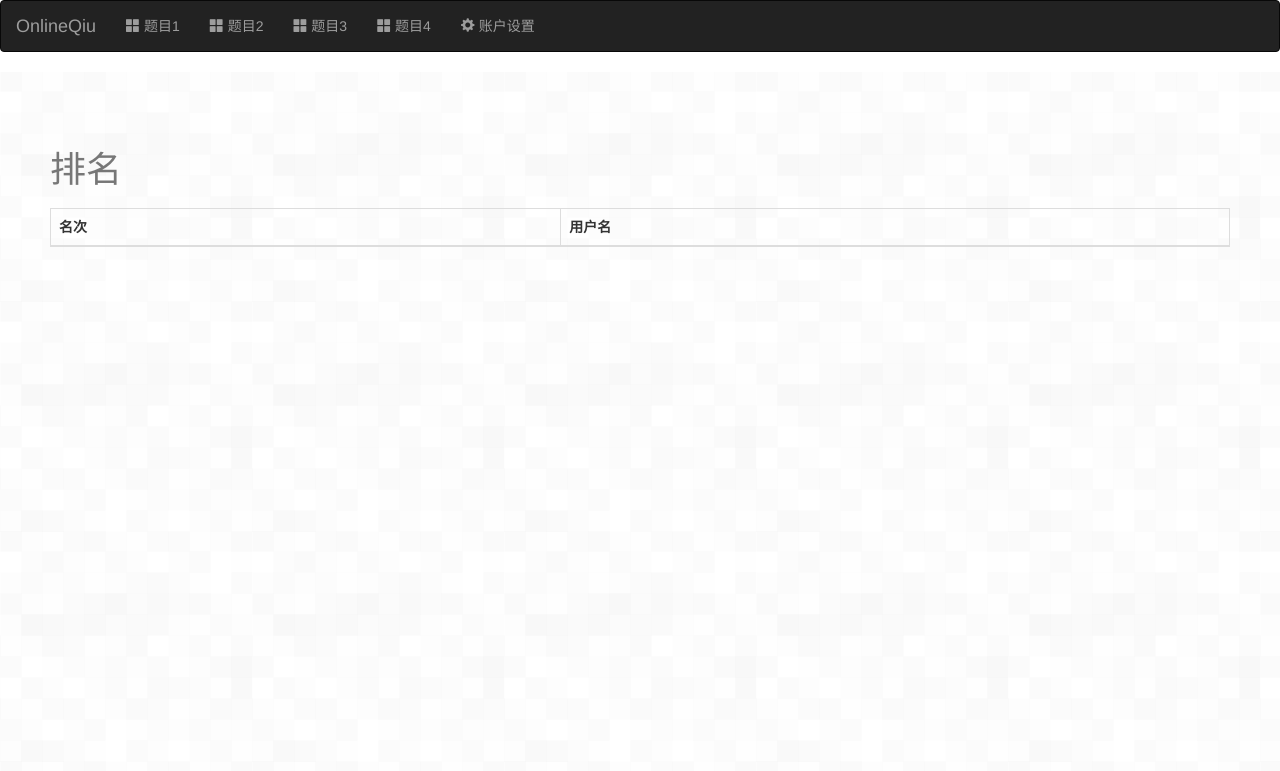
After one commit to helloqiu/flaskTest, a Flask app: page /user_dash in a window 1280 px wide. The commit adds this page. Shown: the top 771 px of the page. Run offline with Flask 2, Linux system fonts and the light colour scheme; lists and menus that the app fills with data are empty; some libraries are stand-ins or nearby versions.

Commit message:
write user_dashboard.html and begin add sqlite row

```diff
--- a/app/templates/index.html
+++ b/app/templates/index.html
@@ -2,7 +2,7 @@
 
 {% block html_attribs %} lang="zh-CN"{% endblock %}
 
-{% block title %}test{% endblock %}
+{% block title %}OnlineQiu-Login{% endblock %}
 
 {% block styles %}
 {{super()}}
--- a/app/templates/register.html
+++ b/app/templates/register.html
@@ -2,7 +2,7 @@
 
 {% block html_attribs %} lang="zh-CN"{% endblock %}
 
-{% block title %}test{% endblock %}
+{% block title %}OnlineQiu-register{% endblock %}
 
 {% block styles %}
 {{super()}}
--- /dev/null
+++ b/app/templates/user_base.html
@@ -0,0 +1,58 @@
+{% extends "bootstrap/base.html" %}
+
+{% block html_attribs %} lang="zh-CN"{% endblock %}
+
+{% block title %}OnlineQiu-Dashboard{% endblock %}
+
+{% block styles %}
+{{super()}}
+<link rel="stylesheet"
+      href="{{url_for('.static', filename='custom.css')}}">
+{% endblock %}
+{% block navbar %}
+	<nav role="navigation" class="navbar navbar-inverse">
+		<div class="navbar-header">
+			<button type="button" class="navbar-toggle" data-toggle="collapse" data-target=".navbar-collapse" >
+				<span class="icon-bar" ></span>
+				<span class="icon-bar"></span>
+				<span class="icon-bar"></span>
+			</button>
+			<a href="#" class="navbar-brand">OnlineQiu</a>
+		</div>
+		<div class="navbar-collapse collapse">
+			<ul class="nav navbar-nav">
+				<li>
+					<a href="#">
+						<span class="glyphicon glyphicon-th-large"></span>
+						题目1
+					</a>
+				</li>
+				<li>
+					<a href="#">
+						<span class="glyphicon glyphicon-th-large"></span>
+						题目2
+					</a>
+				</li>
+				<li>
+					<a href="#">
+						<span class="glyphicon glyphicon-th-large"></span>
+						题目3
+					</a>
+				</li>
+				<li>
+					<a href="#">
+						<span class="glyphicon glyphicon-th-large"></span>
+						题目4
+					</a>
+				</li>
+
+				<li style="text-align:right">
+					<a href="#">
+						<span class="glyphicon glyphicon-cog"></span>
+						账户设置
+					</a>
+				</li>
+			</ul>
+		</div>
+	</nav>
+{% endblock %}
--- /dev/null
+++ b/app/templates/user_dashboard.html
@@ -0,0 +1,20 @@
+{% extends "user_base.html" %}
+{% block title %}OnlineQiu-Dashboard{% endblock %}
+{% block content %}
+	<main role="main">
+		<div class="custom-container">
+			<div style="min-height:50px;" class="hidden-xs"></div>
+			<div style="padding:0 50px 0;">
+				<table class="table tabel-striped table-bordered">
+					<caption><h1>排名</h1></caption>
+					<thead>
+						<tr>
+							<th>名次</th>
+							<th>用户名</th>
+						</tr>
+					</thead>
+				</table>
+			</div>
+		</div>
+	</main>
+{% endblock %}
--- a/app/views.py
+++ b/app/views.py
@@ -29,3 +29,8 @@ def register_view():
 				return 'success'
 			else:
 				return render_template('register.html' , error='the username has been registered')
+
+@app.route('/user_dash', methods=['GET' , 'POST'])
+def user_dash_view():
+	if request.method == 'GET':
+		return render_template('user_dashboard.html')
```
Also changed, not shown: 1 other file.
